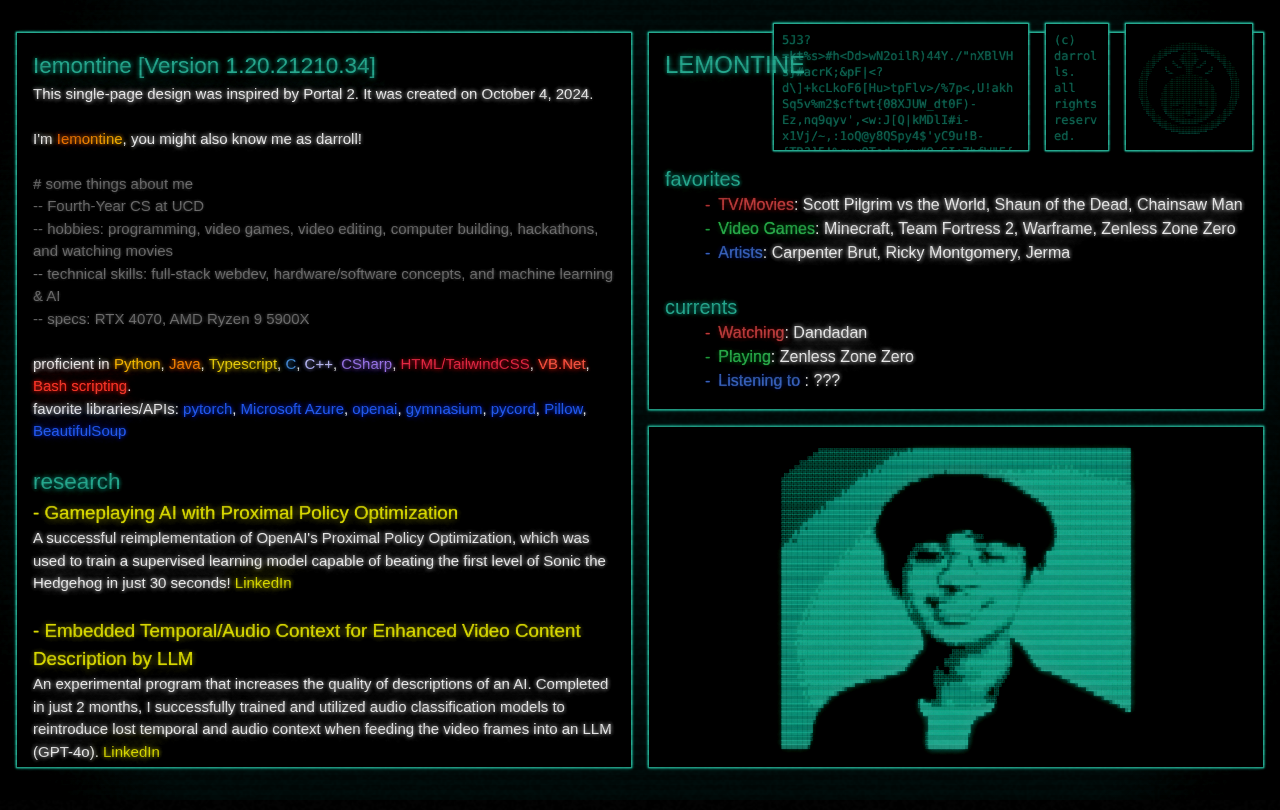
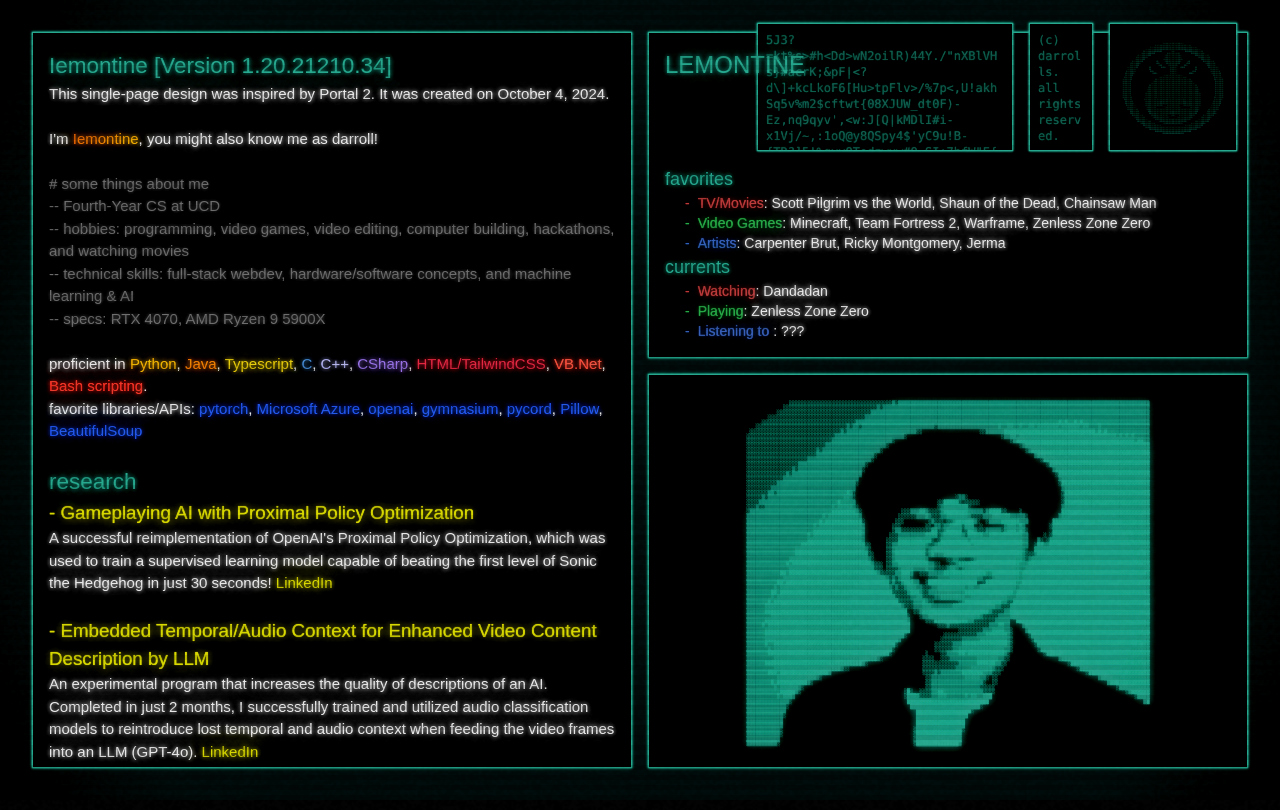
Before and after one commit to Iemontine/portfolio, a React (Create React App) app: page / in a window 1280 px wide. Shown: the top 810 px of the page. Built offline with nearby package versions, Linux system fonts and the light colour scheme; a web font is replaced by a local one.

Commit message:
modified sizings, left tab on bulets

```diff
--- a/src/App.css
+++ b/src/App.css
@@ -57,10 +57,6 @@
 
 div {
 	text-shadow: 0 0 1px currentColor, 0 0 10px currentColor
-}
-
-ul li {
-	padding-left: 20px;
 }
 
 ::-webkit-scrollbar {
--- a/src/App.tsx
+++ b/src/App.tsx
@@ -40,7 +40,7 @@
     return (
         <div id="app-container">
             <div className='scanlines'></div>
-            <div style={{ backgroundColor: '#001615', color: INTERFACE_COLOR }} className='h-screen w-screen text-xl p-4 sm:py-8 grid grid-cols-1 md:grid-cols-2 grid-rows-[auto,auto,auto] md:grid-rows-[1fr,1fr] gap-4 sm:gap-4 vhs-effect'>
+            <div style={{ backgroundColor: '#001615', color: INTERFACE_COLOR }} className='h-screen w-screen text-xl px-4 py-8 sm:px-8 sm:py-8 grid grid-cols-1 md:grid-cols-2 grid-rows-[auto,auto,auto] md:grid-rows-[1fr,2fr] gap-4 sm:gap-4 vhs-effect'>
                 {renderBoxes()}
                 <ArtBox currentPage={currentPage} setCurrentPage={setCurrentPage} />
             </div>
--- a/src/components/AboutBox.tsx
+++ b/src/components/AboutBox.tsx
@@ -38,19 +38,17 @@
 				<h1 className='text-2xl'>
                 LEMONTINE
 				</h1>
-				<br/>
-				<br/>
 				<br />
-
-				<h3 style={{ color: "#4fae9b" }} id='header_favorites'>favorites</h3>
-				<ul className="list-none pl-5 text-base">
+				<br />
+				<br />
+				<h3 style={{ color: "#4fae9b" }} className="text-lg" id='header_favorites'>favorites</h3>
+				<ul className="list-none pl-5 text-sm">
 					<li className="before:content-['-'] before:pr-2" style={{ color: "#ae4f4f" }}>TV/Movies<span className='text-white'>: Scott Pilgrim vs the World, Shaun of the Dead, Chainsaw Man</span></li>
 					<li className="before:content-['-'] before:pr-2" style={{ color: "#4fae67" }}>Video Games<span className="text-white">: Minecraft, Team Fortress 2, Warframe, Zenless Zone Zero </span></li>
 					<li className="before:content-['-'] before:pr-2" style={{ color: "#4f6dae" }}>Artists<span className="text-white">: Carpenter Brut, Ricky Montgomery, Jerma</span></li>
 				</ul>
-				<br></br>
-				<h3 style={{ color: "#4fae9b" }} id="header_currents">currents</h3>
-				<ul className="list-none pl-5 text-base">
+				<h3 style={{ color: "#4fae9b" }} className="text-lg" id="header_currents">currents</h3>
+				<ul className="list-none pl-5 text-sm">
 					<li className="before:content-['-'] before:pr-2" style={{ color: "#ae4f4f" }}>Watching<span className='text-white'>: Dandadan</span></li>
 					<li className="before:content-['-'] before:pr-2" style={{ color: "#4fae67" }}>Playing<span className='text-white'>: Zenless Zone Zero</span></li>
 					<li className="before:content-['-'] before:pr-2" style={{ color: "#4f6dae" }}>Listening to <span className='text-white'>: ???</span></li>
```
